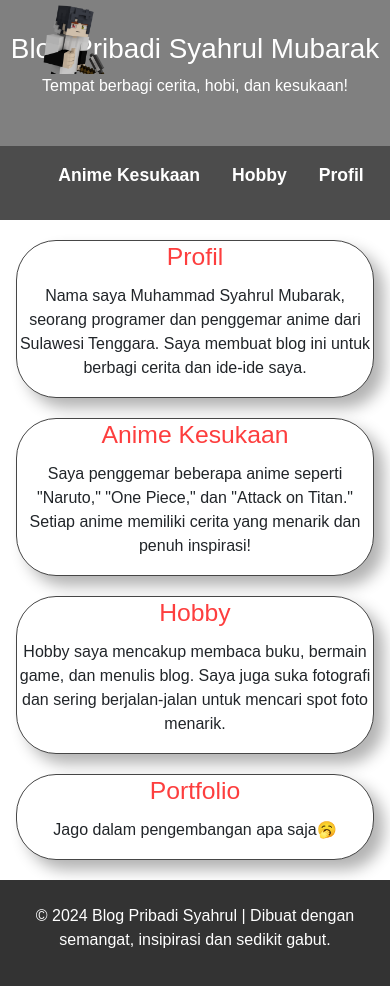
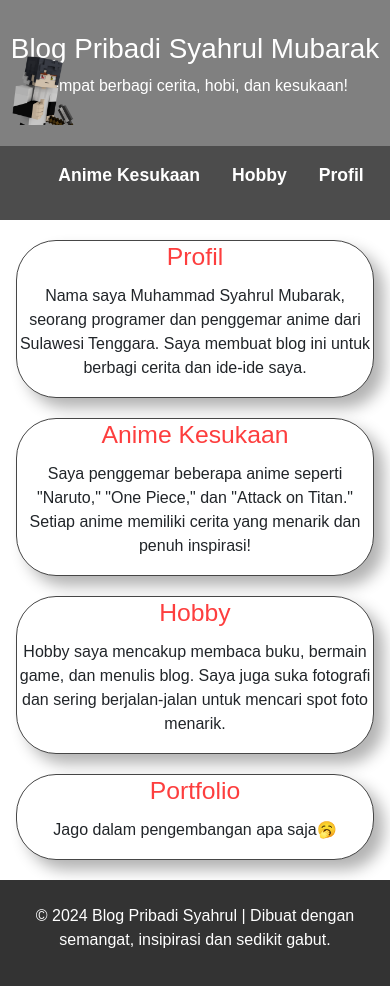
Before and after one commit to Syahrrulll/syahrrulll.github.io, a plain HTML site: page index.html in a window 390 px wide. Drawn offline with nearby package versions, Linux system fonts and the light colour scheme.

Commit message:
nyerah responsif part 2

```diff
--- a/style.css
+++ b/style.css
@@ -127,7 +127,8 @@ footer {
 @media (max-width: 480px) { /* HP kecil */
     header img {
         width: 35%;
-        left: 2%;       z-index: 1;
+        left: -6%;
+        top: 12.4vw;
         }
     header-text{
         z-index: 2;
```
